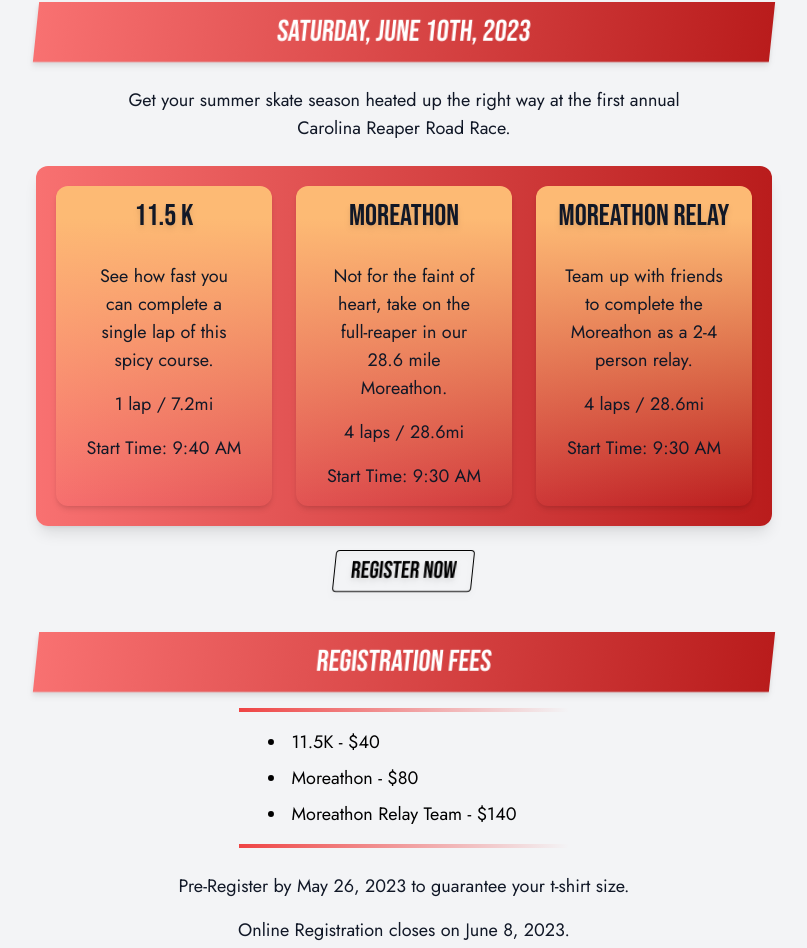
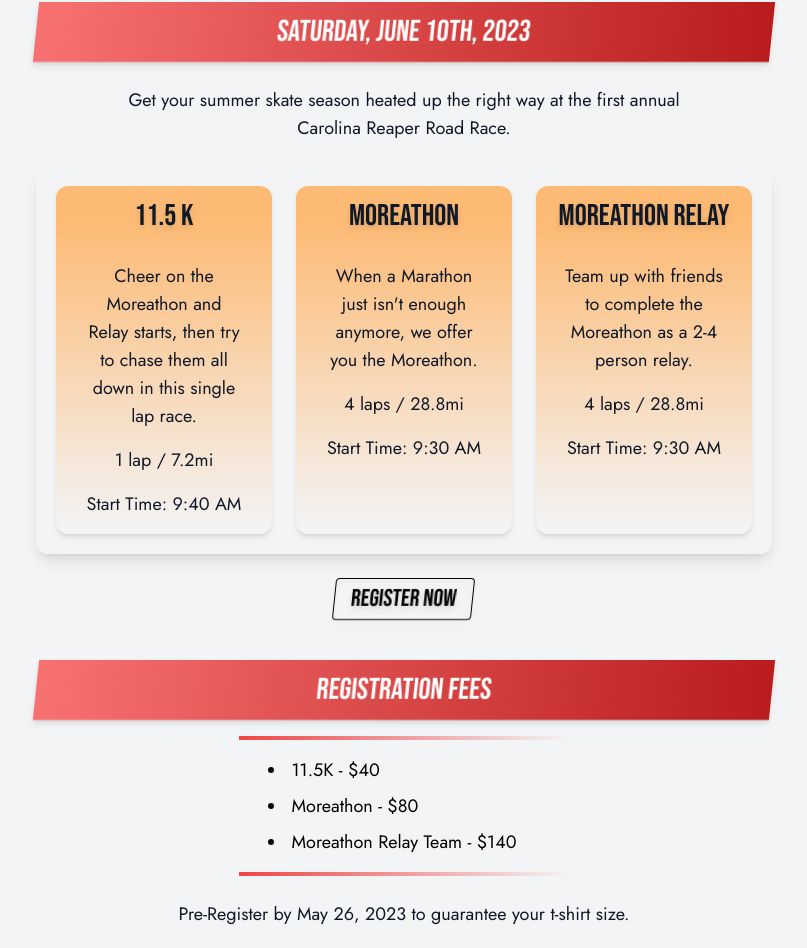
Before and after one commit to Abdeboskey/Reaper-Road-Race, a React (Vite) app: page / in a window 1280 px wide. Shown: the part 771-1719 px from the top of the page, without its empty margins (236-1043 px from the left). Built offline with nearby package versions, Linux system fonts and the light colour scheme; a web font is replaced by a local one.

Commit message:
Update descriptions distances and styling

```diff
--- a/src/components/CategoryContainer.jsx
+++ b/src/components/CategoryContainer.jsx
@@ -1,29 +1,29 @@
 import CategoryCard from 'components/CategoryCard'
 
 const CategoryContainer = () => {
-  const style = "md:flex bg-gradient-to-r from-red-400 to-red-700 shadow-lg rounded-xl p-2 my-4"
+  const style = "relative md:flex shadow-lg rounded-xl p-2 my-4"
 
   return (
     <div className={style}>
       <CategoryCard
         name="11.5 K"
-        description="See how fast you can complete a single lap of this spicy course."
+        description="Cheer on the Moreathon and Relay starts, then try to chase them all down in this single lap race."
         numLaps="1"
         distance="7.2"
         startTime="9:40"
       />
       <CategoryCard
         name="Moreathon"
-        description="Not for the faint of heart, take on the full-reaper in our 28.6 mile Moreathon."
+        description="When a Marathon just isn't enough anymore, we offer you the Moreathon."
         numLaps="4"
-        distance="28.6"
+        distance="28.8"
         startTime="9:30"
       />
       <CategoryCard
         name="Moreathon Relay"
         description="Team up with friends to complete the Moreathon as a 2-4 person relay."
         numLaps="4"
-        distance="28.6"
+        distance="28.8"
         startTime="9:30"
       />
     </div>
```
